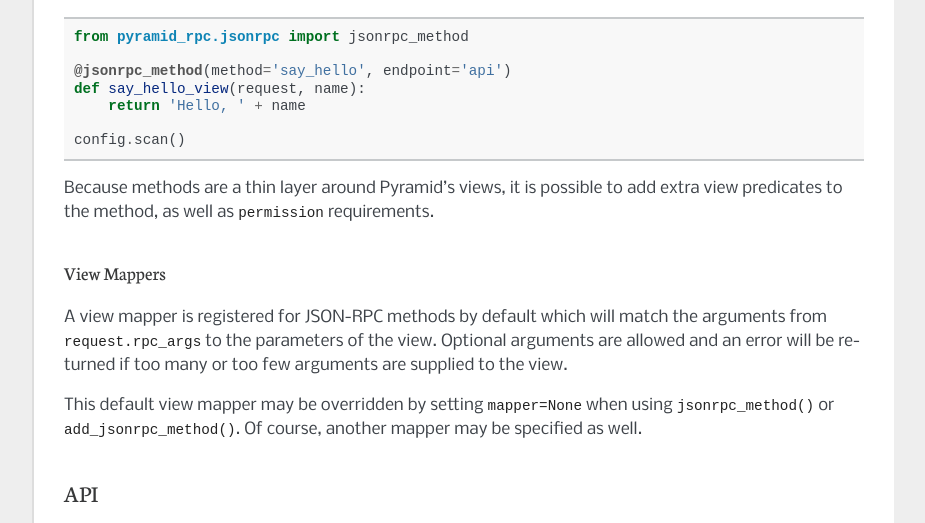
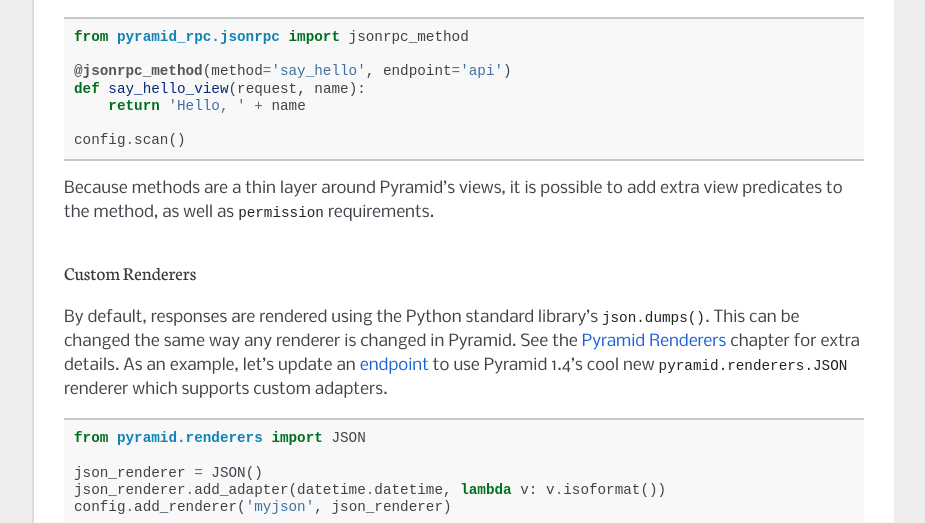
Before and after one commit to Pylons/pyramid_rpc, a Sphinx documentation site: the page built from docs/jsonrpc.rst, in a window 1280 px wide and 1400 px high, scrolled down 1839 px, cut to the strip 0-523 px from the top of the window. Shown: the whole strip, without its empty margins (198-1123 px from the left). Built offline with Sphinx 7.4.7, drawn with Linux system fonts in a browser that asks for light colours; some of the changed text lies outside the part shown.

Commit message:
updated docs

```diff
--- a/docs/jsonrpc.rst
+++ b/docs/jsonrpc.rst
@@ -5,8 +5,7 @@
 ========
 
 `pyramid_rpc` supports
-`JSON-RPC 2.0 Specification
-<http://groups.google.com/group/json-rpc/web/json-rpc-2-0>`_ .
+`JSON-RPC 2.0 Specification <http://www.jsonrpc.org/specification>`_ .
 
 .. code-block:: python
 
@@ -32,7 +31,7 @@
 Setup
 =====
 
-Use the ``includeme`` via ``config.include``:
+Use the ``includeme`` via :meth:`pyramid.config.Configurator.include`:
 
 .. code-block:: python
 
@@ -41,10 +40,10 @@
 Once activated, the following happens:
 
 #. The :meth:`pyramid_rpc.jsonrpc.add_jsonrpc_endpoint` directive is added to
-   the ``configurator`` instance.
+   the ``config`` instance.
 
 #. The :meth:`pyramid_rpc.jsonrpc.add_jsonrpc_method` directive is added to
-   the ``configurator`` instance.
+   the ``config`` instance.
 
 #. An exception view is registered for
    :class:`pyramid_rpc.jsonrpc.JsonRpcError` exceptions.
@@ -61,7 +60,7 @@
 
 An :term:`endpoint` is added via the
 :func:`~pyramid_rpc.jsonrpc.add_jsonrpc_endpoint` directive on the
-``configurator`` instance.
+``config`` instance.
 
 Example:
 
@@ -72,8 +71,8 @@
     config.add_jsonrpc_endpoint('api', '/api/jsonrpc')
 
 It is possible to add multiple endpoints as well as pass extra arguments to
-``add_jsonrpc_endpoint`` to handle traversal, which can assist in adding
-security to your RPC API.
+:func:`~pyramid_rpc.jsonrpc.add_jsonrpc_endpoint` to handle traversal, which
+can assist in adding security to your RPC API.
 
 Exposing JSON-RPC Methods
 -------------------------
@@ -81,7 +80,7 @@
 Methods on your API are exposed by attaching views to an :term:`endpoint`.
 Methods may be attached via the
 :func:`~pyramid_rpc.jsonrpc.add_jsonrpc_method` which is a thin wrapper
-around Pyramid's ``add_view`` function.
+around :meth:`pyramid.config.Configurator.add_view` function.
 
 Example:
 
@@ -95,7 +94,7 @@
 If you prefer, you can use the :func:`~pyramid_rpc.jsonrpc.jsonrpc_method`
 view decorator to declare your methods closer to your actual code.
 Remember when using this lazy configuration technique, it's always necessary
-to call ``config.scan()`` from within your setup code.
+to call :meth:`pyramid.config.Configurator.scan` from within your setup code.
 
 .. code-block:: python
 
@@ -123,6 +122,33 @@
 Because methods are a thin layer around Pyramid's views, it is possible to add
 extra view predicates to the method, as well as ``permission`` requirements.
 
+.. _jsonrpc_custom_renderers:
+
+Custom Renderers
+----------------
+
+By default, responses are rendered using the Python standard library's
+:func:`json.dumps`. This can be changed the same way any renderer is
+changed in Pyramid. See the `Pyramid Renderers
+<http://docs.pylonsproject.org/projects/pyramid/en/latest/narr/renderers.html>`_
+chapter for extra details. As an example, let's update an :term:`endpoint` to
+use Pyramid 1.4's cool new :class:`pyramid.renderers.JSON` renderer which
+supports custom adapters.
+
+.. code-block:: python
+
+    from pyramid.renderers import JSON
+
+    json_renderer = JSON()
+    json_renderer.add_adapter(datetime.datetime, lambda v: v.isoformat())
+    config.add_renderer('myjson', json_renderer)
+
+    config.add_jsonrpc_endpoint('api', '/api', default_renderer='myjson')
+
+A ``default_renderer`` can be specified on an :term:`endpoint`, which will
+propagate to all methods attached to the endpoint. Optionally, an individual
+method can also override the renderer.
+
 View Mappers
 ------------
 
@@ -135,6 +161,26 @@
 when using :func:`~pyramid_rpc.jsonrpc.jsonrpc_method` or
 :func:`~pyramid_rpc.jsonrpc.add_jsonrpc_method`. Of course, another mapper
 may be specified as well.
+
+HTTP GET and POST Support
+-------------------------
+
+As of ``pyramid_rpc`` version 0.5, JSON-RPC requests can be made using
+HTTP GET. By default, an endpoint will accept requests from both ``GET``
+and ``POST`` methods. This can be controlled on either the :term:`endpoint`
+or on an individual method by using the ``request_method`` predicate. For
+example, to limit requests to only ``POST`` requests:
+
+.. code-block:: python
+
+   config.add_jsonrpc_endpoint('api', '/api', request_method='POST')
+
+Handling JSONP Requests
+-----------------------
+
+Pyramid comes with a :class:`pyramid.renderers.JSONP` which can be registered
+for the endpoint, using the method described within
+:ref:`jsonrpc_custom_renderers`.
 
 .. _jsonrpc_api:
 
```
Also changed, not shown: CHANGES.txt (+7 -0 lines).
